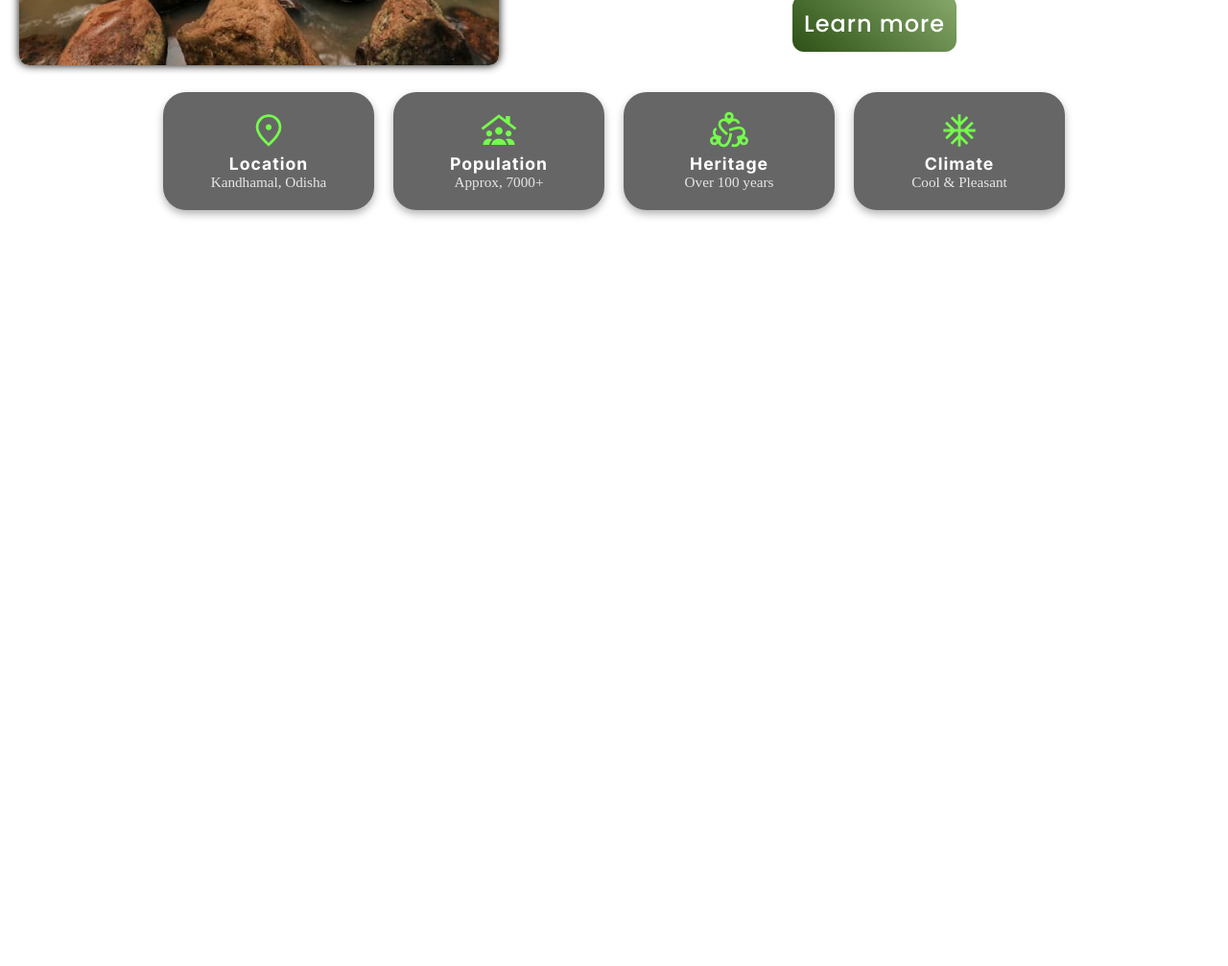
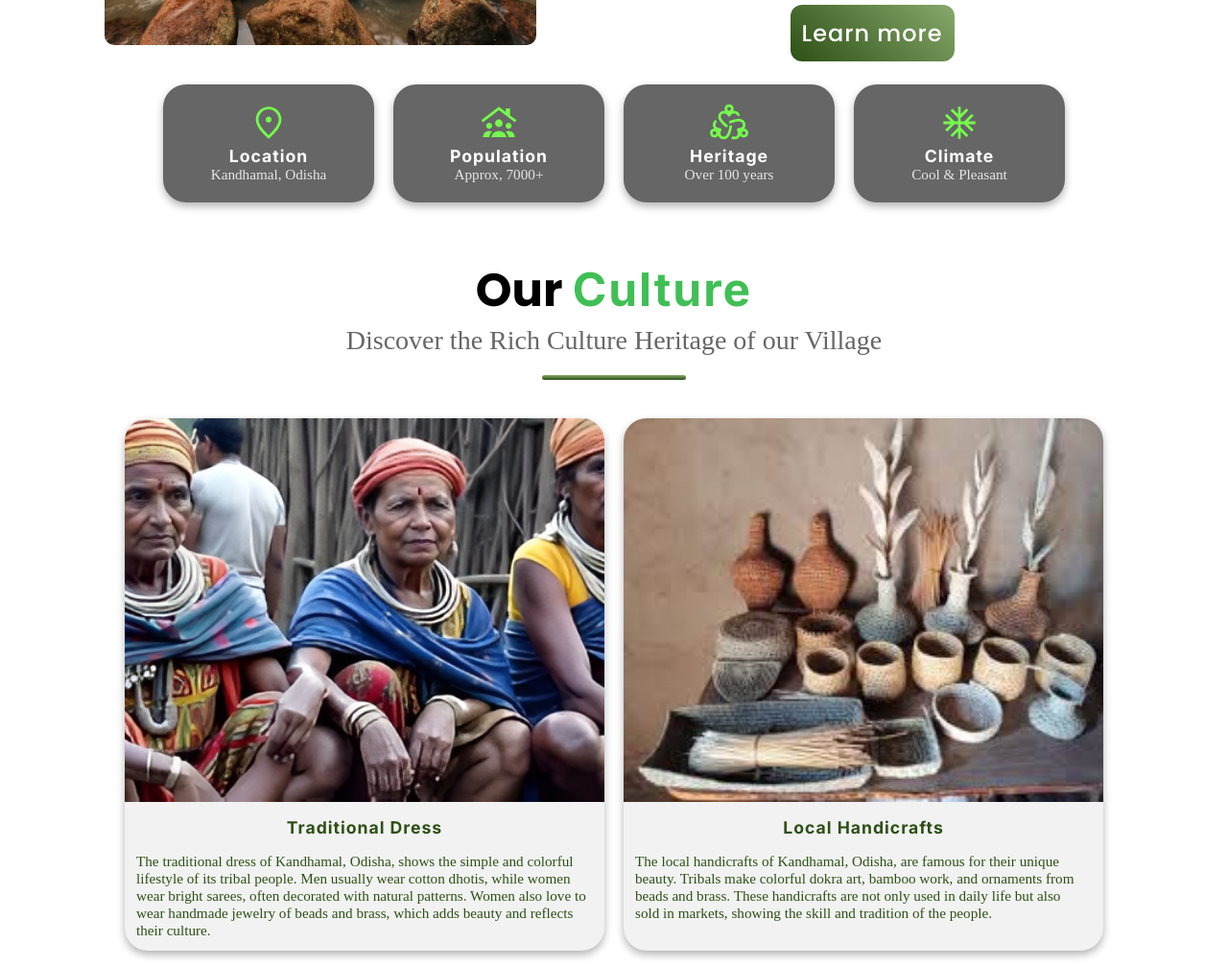
Before and after one commit to Ashutosh054-cs/My_village, a plain HTML site: page index.html in a window 1280 px wide. Shown: the part 1533-2540 px from the top of the page at 96% size. Before the commit the page ends 1772 px from the top, so only its background shows below. Drawn offline with nearby package versions, Linux system fonts and the light colour scheme.

Commit message:
culture section done

```diff
--- a/index.html
+++ b/index.html
@@ -24,10 +24,10 @@
 
 <body>
     <!-- Loading Screen Start -->
-    <div class="loading-screen">
+    <!-- <div class="loading-screen">
         <div class="kui-greating">ଜୁହାର</div>
         <div class="welcome">ଦାରିଙ୍ଗବାଡିରେ ସ୍ୱାଗତ</div>
-    </div>
+    </div> -->
     <!-- Loading screen end -->
     <!-- NavBar start -->
     <nav>
@@ -59,7 +59,7 @@
     <!-- NavBar End -->
 
     <!-- Main section -->
-    <section>
+    <section id="home">
         <div id="main-body">
             <h1>Daringbadi</h1>
             <h3>Nature's Hidden Treasure</h3>
@@ -67,18 +67,20 @@
     </section>
 
     <!-- About section -->
-    <section>
+    <section id="about">
         <div id="about-section">
             <h1 class="about-title">About <span class="daringbadi">Daringbadi</span></h1>
             <p class="about-para">Known as the "Kashmir of Odisha", Daringbadi is a serene hill station that captivates
                 visitors with its
                 natural beauty, rich tribal heritage, and cool mountain climate.</p>
+            <div class="line"></div>
             <div class="about-content">
                 <div class="left">
                     <img src="./images/Midubanda-waterfall.jpg" alt="">
                 </div>
                 <div class="right">
-                    <p>Daringbadi, known as the “Kashmir of Odisha”, is a beautiful hill station in Kandhamal district.
+                    <p>Daringbadi, known as the <strong>“Kashmir of Odisha”</strong>, is a beautiful hill station in
+                        Kandhamal district.
                         Surrounded by pine forests, coffee and spice plantations, and cool weather, it is one of the few
                         places in Odisha that sometimes sees snowfall. With its natural beauty, rich tribal culture, and
                         peaceful atmosphere, Daringbadi is a perfect place to experience both nature and tradition.</p>
@@ -117,6 +119,52 @@
 
         </div>
     </section>
+
+    <!-- Culture section -->
+
+    <section id="culture">
+        <div class="culture-section" id="culture">
+            <h1>Our <span class="culture-logo">Culture</span></h1>
+            <p>Discover the Rich Culture Heritage of our Village </p>
+            <div class="line"></div>
+            <div class="culture-container">
+                <div class="culture-card">
+                    <div class="culture-icons"><img src="./images/tradition_dress_2-Picsart-AiImageEnhancer.jpg" alt="">
+                    </div>
+                    <div class="culture-title">Traditional Dress</div>
+                    <div class="culture-value">The traditional dress of Kandhamal, Odisha, shows the simple and colorful
+                        lifestyle of its tribal people. Men usually wear cotton dhotis, while women wear bright sarees,
+                        often decorated with natural patterns. Women also love to wear handmade jewelry of beads and
+                        brass, which adds beauty and reflects their culture.</div>
+                </div>
+                <div class="culture-card">
+                    <div class="culture-icons"><img src="./images/local-handicraft.jpg" alt=""></div>
+                    <div class="culture-title">Local Handicrafts</div>
+                    <div class="culture-value">The local handicrafts of Kandhamal, Odisha, are famous for their unique
+                        beauty. Tribals make colorful dokra art, bamboo work, and ornaments from beads and brass. These
+                        handicrafts are not only used in daily life but also sold in markets, showing the skill and
+                        tradition of the people.</div>
+                </div>
+                <div class="culture-card">
+                    <div class="culture-icons"><img src="./images/tribal-dance-Picsart-AiImageEnhancer.jpg" alt="">
+                    </div>
+                    <div class="culture-title">Traditional Dance</div>
+                    <div class="culture-value">The traditional dance of Kandhamal, Odisha, is an important part of
+                        tribal
+                        culture. People perform folk dances during festivals and celebrations, wearing colorful clothes
+                        and ornaments. The dances are usually done in groups with songs and drums, showing unity and joy
+                        in the community.</div>
+                </div>
+                <div class="culture-card">
+                    <div class="culture-icons"><img src="./images/heritage-Picsart-AiImageEnhancer.jpg" alt=""></div>
+                    <div class="culture-title">Traditional Heritage</div>
+                    <div class="culture-value">The heritage of Kandhamal, Odisha, lies in its tribal culture, festivals,
+                        crafts, and natural beauty. The people preserve age-old traditions through their dress, dance,
+                        music, and handicrafts. Its hills, forests, and temples also form an important part of the
+                        district’s rich heritage.</div>
+                </div>
+            </div>
+    </section>
 </body>
 <script src="./script.js"></script>
 
--- a/style.css
+++ b/style.css
@@ -82,12 +82,13 @@ nav {
     align-items: center;
     background-color: hsl(0 0 100%);
     padding: 1rem;
-    position: fixed;
+    position: absolute;
     top: 0;
     left: 0;
     width: 100%;
     background: rgba(255, 255, 255, 0.1);
     backdrop-filter: blur(10px);
+    z-index: 999;
 }
 
 .logo {
@@ -169,7 +170,7 @@ a:hover {
         /* background-color: hsl(0 0 85%); */
         display: none;
         background: rgba(255, 255, 255, 0.1);
-        backdrop-filter: blur(20px);
+        backdrop-filter: blur(50px);
     }
 
     #nav-menu.active {
@@ -239,7 +240,7 @@ a:hover {
 
 #about-section {
     max-width: 1320px;
-    padding: 20px;
+    padding: 28px;
     margin: auto;
 }
 
@@ -257,7 +258,7 @@ a:hover {
 }
 
 .daringbadi {
-    color: hsl(120 80 60%);
+    color: hsl(130 50 50%);
     font-family: "Inter", sans-serif;
     letter-spacing: 2px;
 }
@@ -272,13 +273,13 @@ a:hover {
 .left,
 .right {
     flex: 1 1 300px;
+    text-align: center;
 }
 
 .left img {
     width: 100%;
-    max-width: 500px;
+    max-width: 450px;
     border-radius: 10px;
-    box-shadow: 0px 0px 10px rgba(0, 0, 0, 1.25);
 }
 
 .right {
@@ -296,7 +297,7 @@ a:hover {
     text-align: center;
     margin-top: 8px;
     padding: 12px;
-    background: linear-gradient(40deg,var(--forest-green), var(--sage-green));
+    background: linear-gradient(40deg, var(--forest-green), var(--sage-green));
     border: none;
     border-radius: 12px;
     transition: all 0.3s ease-out;
@@ -364,10 +365,11 @@ a:hover {
         font-size: 16px;
     }
 
-    .left img{
+    .left img {
         max-width: 300px;
     }
-    .about-btn{
+
+    .about-btn {
         margin-left: 25%;
     }
 }
@@ -392,13 +394,14 @@ a:hover {
 }
 
 /* Card  */
-.card-container{
+.card-container {
     display: flex;
     justify-content: center;
     gap: 20px;
     flex-wrap: wrap;
 }
-.card{
+
+.card {
     flex: 1 1 200px;
     margin-top: 24px;
     max-width: 220px;
@@ -410,12 +413,12 @@ a:hover {
     transition: all 0.2s ease;
 }
 
-.card:hover{
+.card:hover {
     transform: translateY(-10px);
     box-shadow: o 6px 12px rgba(0, 0, 0, 0.3);
 }
 
-.title{
+.title {
     font-size: 1.1rem;
     color: hsl(0 0 100%);
     font-weight: bold;
@@ -423,7 +426,121 @@ a:hover {
     letter-spacing: 1px;
 }
 
-.value{
+.value {
     font-size: 0.95rem;
     color: hsl(0 0 90%)
 }
+
+.line {
+    width: 150px;
+    height: 5px;
+    background: linear-gradient(var(--sage-green), var(--forest-green));
+    margin: 1rem auto;
+    border-radius: 4px;
+}
+
+@media (max-width:768px) {
+    .line {
+        display: none;
+    }
+}
+
+/* Culture section */
+
+.culture-section {
+    max-width: 1320px;
+    padding: 28px;
+    margin: auto;
+}
+
+.culture-section h1{
+    font-size: 48px;
+    text-align: center;
+    font-family: "Poppins", sans-serif;
+
+}
+
+.culture-section p{
+    font-size: 28px;
+    text-align: center;
+    margin-bottom: 20px;
+    color: hsl(0 0 40%);
+}
+
+.culture-container {
+    display: flex;
+    justify-content: center;
+    gap: 20px;
+    flex-wrap: wrap;
+}
+
+.culture-card {
+    flex: 1 1 calc(50% - 2rem);
+    margin-top: 24px;
+    max-width: 500px;
+    background-color: hsl(0 0 95%);
+    border-radius: 24px;
+    text-align: center;
+    box-shadow: 0 4px 8px rgba(0, 0, 0, 0.3);
+    overflow: hidden;
+    transition: all 0.2s ease;
+}
+
+.culture-card:hover {
+    transform: translateY(-10px);
+    box-shadow: o 6px 12px rgba(0, 0, 0, 0.3);
+}
+
+.culture-icons{
+    width: 100%;
+    height: 400px;
+    overflow: hidden;
+}
+
+.culture-icons img {
+    width: 100%;
+    height: 100%;
+    object-fit: cover;
+    display: block;
+}
+
+.culture-title {
+    margin: 16px;
+    font-size: 1.1rem;
+    color: var(--forest-green);
+    font-weight: bold;
+    font-family: "Inter", sans-serif;
+    letter-spacing: 1px;
+}
+
+.culture-value {
+    padding-left: 12px;
+    padding-bottom: 12px;
+    padding-right: 16px;
+    text-align: left;
+    font-size: 0.95rem;
+    color: var(--forest-green);
+}
+.culture-logo{
+    color: hsl(130 50 50%);
+    font-family: "Inter", sans-serif;
+    letter-spacing: 2px;
+}
+@media (max-width:768px) {
+    .culture-card{
+        flex: 1 1 100%;
+    }
+    .culture-section h1{
+        font-size: 28px;
+    }
+    .culture-section p{
+        font-size: 16px;
+        margin-bottom: 12px;
+    }
+    .culture-icons{
+        height: 200px;
+    }
+    .culture-title{
+        margin: 8px;
+    }
+}
```
Also changed, not shown: images/heritage-Picsart-AiImageEnhancer.jpg (added), images/heritage.jpg (added), images/local-handicraft.jpg (added), images/tradition_dress.jpg (added), images/tradition_dress_2-Picsart-AiImageEnhancer.jpg (added), images/tradition_dress_2.jpg (added), images/tribal-dance-Picsart-AiImageEnhancer.jpg (added), images/tribal-dance.jpg (added).
